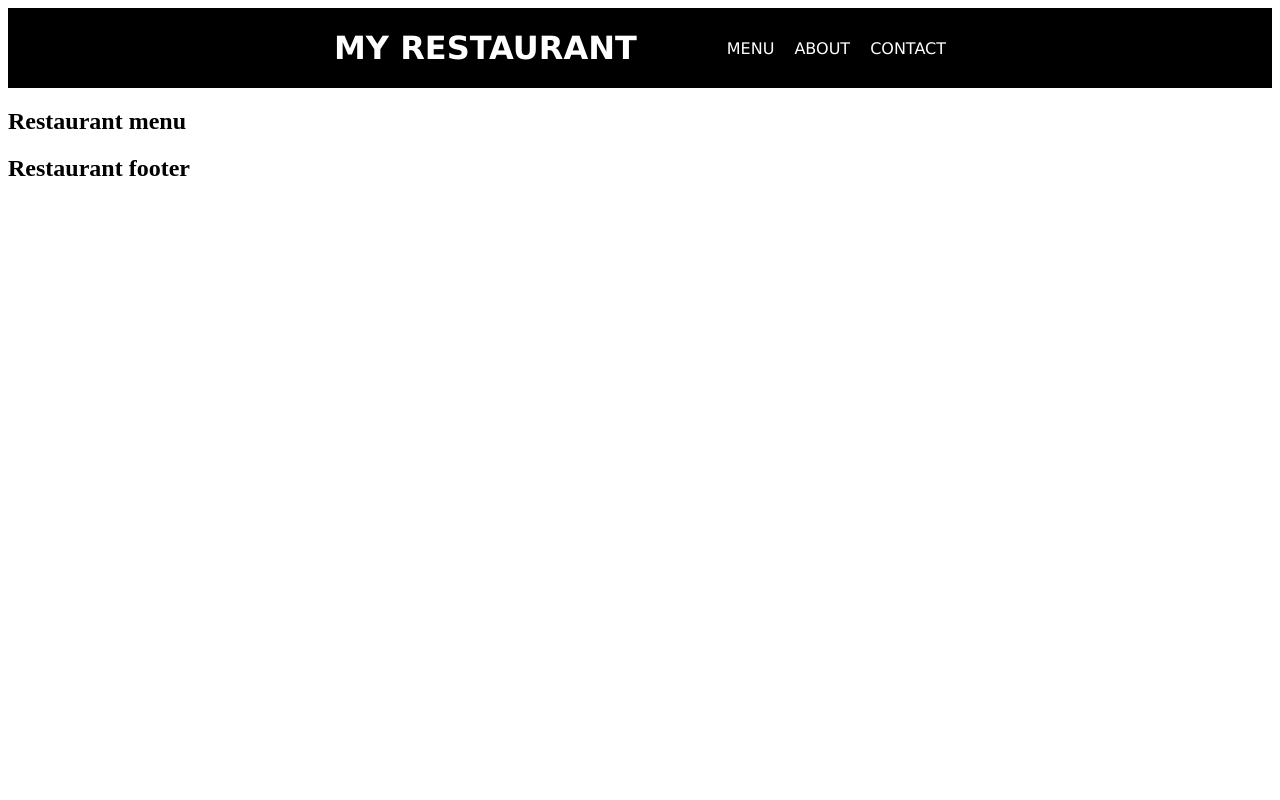
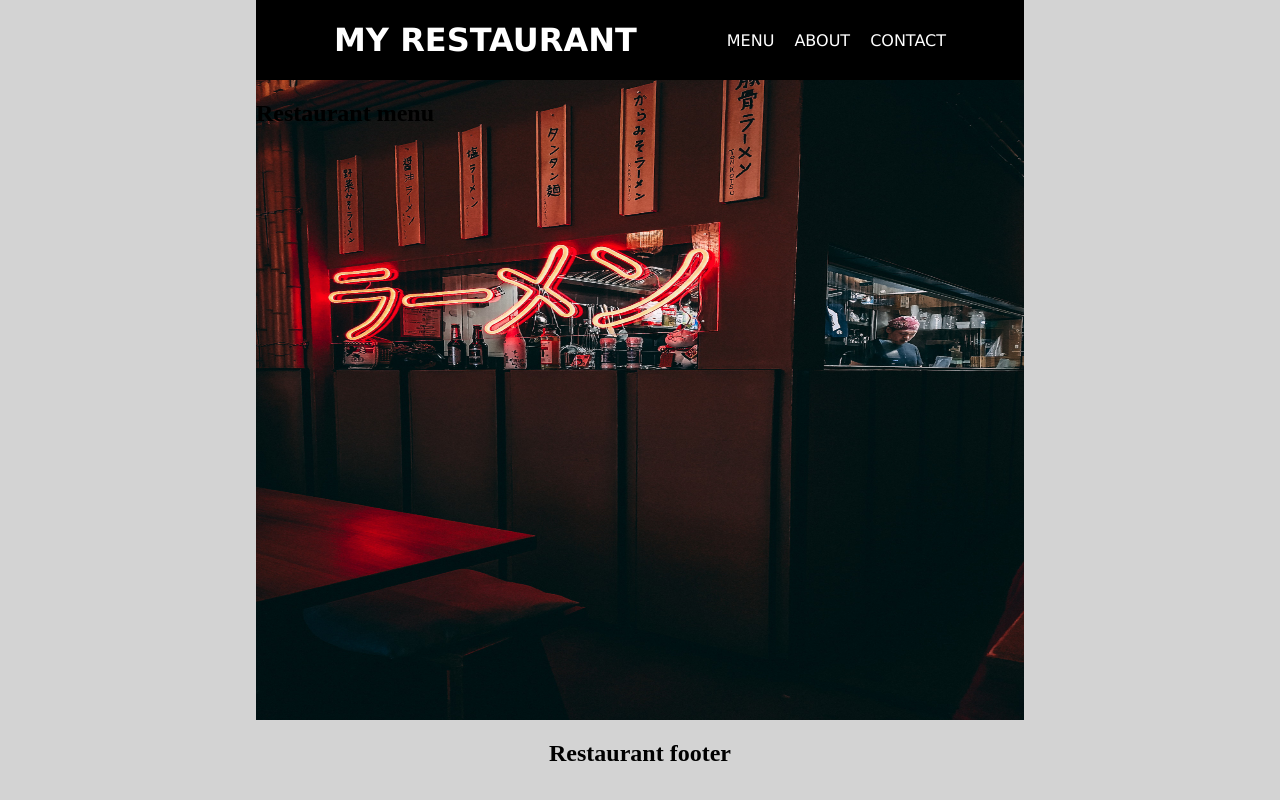
Before and after one commit to Thoss24/restaurant-page, a website built with webpack: page dist/index.html in a window 1280 px wide. Built offline with Linux system fonts and the light colour scheme.

Commit message:
added image to background and decreased size of main content area

```diff
--- a/src/index.js
+++ b/src/index.js
@@ -1,4 +1,5 @@
 import initialLoad from "./functions/initialLoad";
-import "./style/heading.css"
+import "./style/heading.css";
+import "./style/body.css"
 
 initialLoad();
--- a/src/style/body.css
+++ b/src/style/body.css
@@ -0,0 +1,20 @@
+html, body {
+    padding: 0;
+    margin: 0;
+    background: lightgrey;
+}
+
+#content {
+    display: flex;
+    flex-direction: column;
+    justify-content: center;
+    align-items: center;
+}
+
+#bodyArea {
+    display: flex;
+    height: 80vh;
+    width: 60vw;
+    background: url(../images/leon-bublitz-fBeRt6DnhC8-unsplash.jpg);
+    background-size: 100% 100%;
+}
--- a/src/style/heading.css
+++ b/src/style/heading.css
@@ -5,6 +5,7 @@
     flex-direction: row;
     align-items: center;
     height: 10vh;
+    width: 60vw;
     background: black;
     color: white;
     font-family: 'Lucida Sans', 'Lucida Sans Regular', 'Lucida Grande', 'Lucida Sans Unicode', Geneva, Verdana, sans-serif;
```
Also changed, not shown: dist/main.js.
